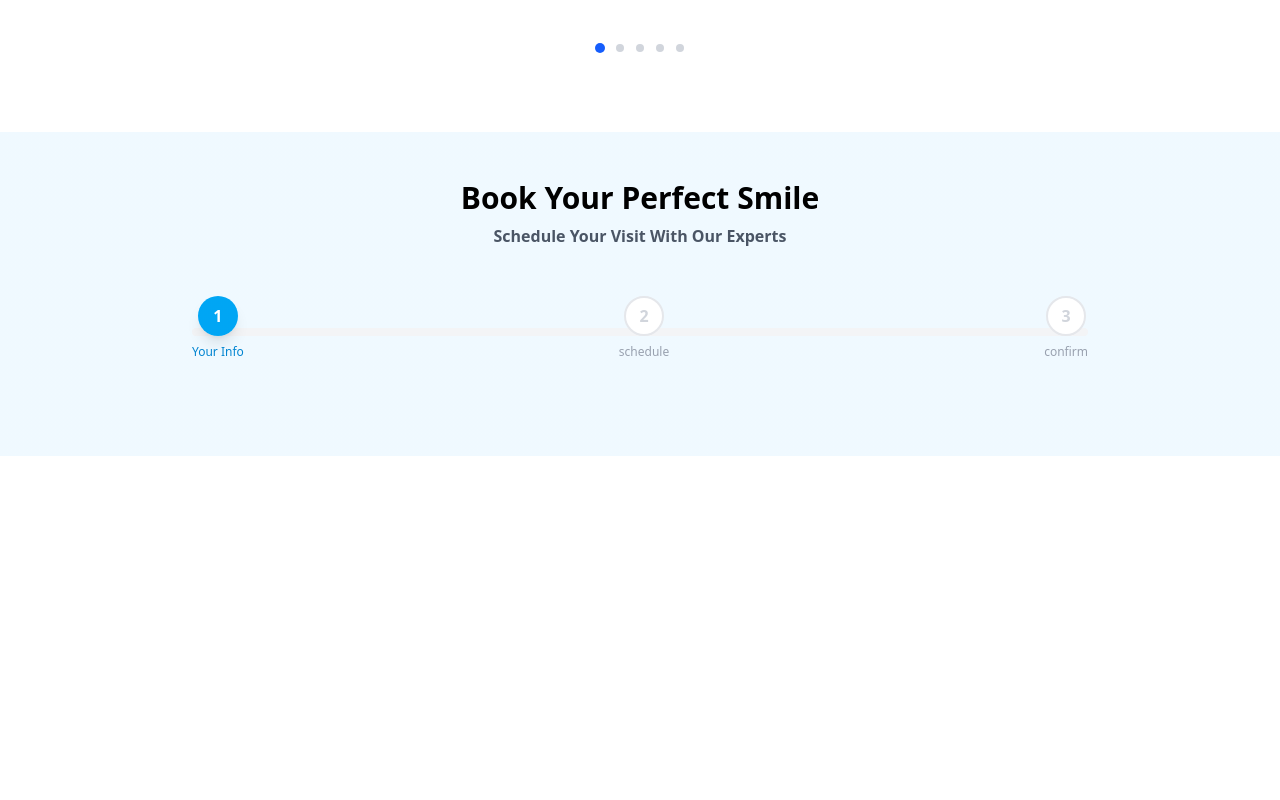
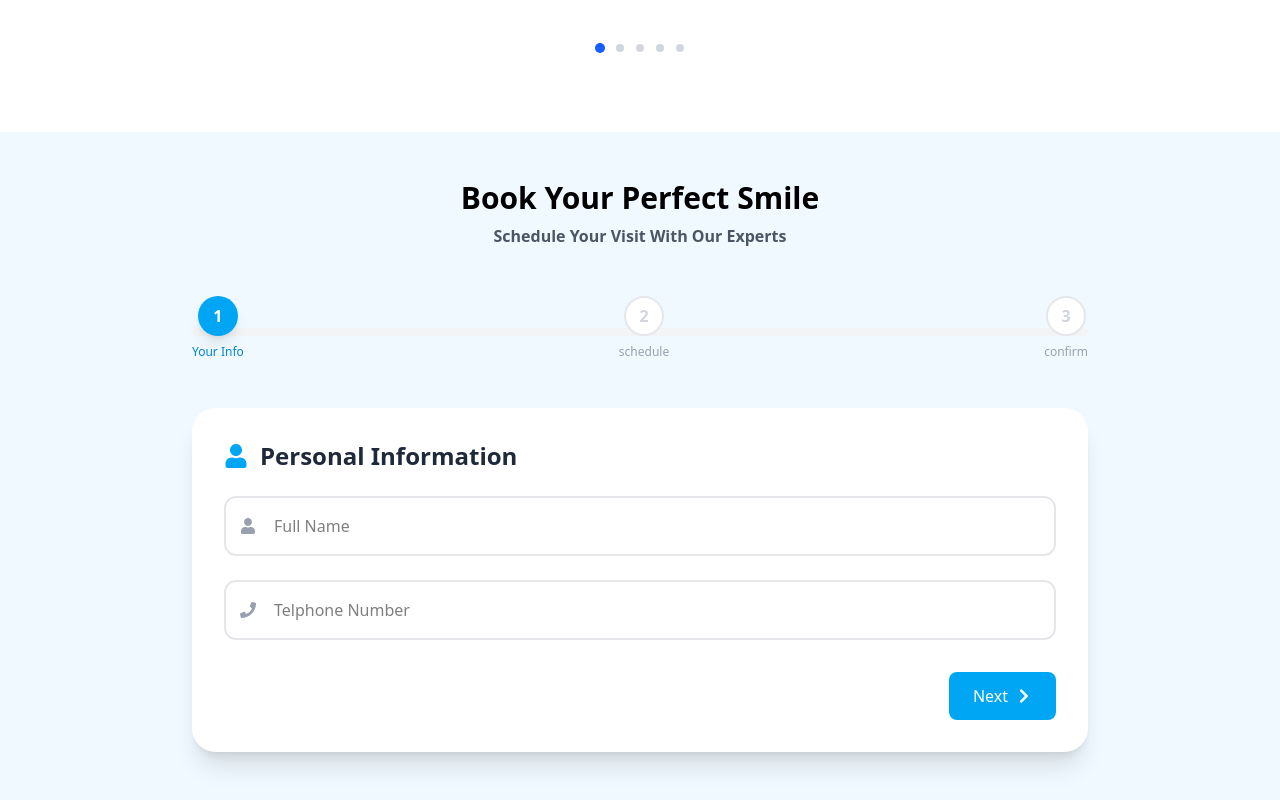
Before and after one commit to GodwinNgbede/dental, a React (Vite) app: page / in a window 1280 px wide. Shown: the part 2311-3111 px from the top of the page. Before the commit the page ends 2767 px from the top, so only its background shows below. Built offline with nearby package versions, Linux system fonts and the light colour scheme.

Commit message:
final bookappointment

```diff
--- a/src/components/BookAppointment.jsx
+++ b/src/components/BookAppointment.jsx
@@ -1,12 +1,20 @@
 import { Phone } from "lucide-react";
-import { FaUser } from "react-icons/fa";
+import {
+  FaUser,
+  FaPhone,
+  FaCalendarAlt,
+  FaClock,
+  FaChevronRight,
+  FaTooth,
+} from "react-icons/fa";
+import { GiToothbrush } from "react-icons/gi";
 import { useState } from "react";
 
 const BookAppointment = () => {
   const [activeStep, setActiveStep] = useState(1);
   const [formData, setFormData] = useState({
     name: "",
-    Phone: "",
+    phone: "",
     date: "",
     time: "",
     service: "General Checkup",
@@ -102,6 +110,153 @@ const BookAppointment = () => {
             </div>
           </div>
         </div>
+        <div className="bg-white rounded-3xl shadow-xl overflow-hidden">
+          {activeStep === 1 && (
+            <div className="p-8">
+              <h2 className="text-2xl font-bold text-gray-800 mb-6 flex items-center">
+                <FaUser className="mr-3 text-sky-500" />
+                Personal Information
+              </h2>
+              <div className="space-y-6">
+                <div className="relative">
+                  <input
+                    type="text"
+                    name="name"
+                    value={formData.name}
+                    onChange={handleInputChange}
+                    placeholder="Full Name"
+                    className="w-full p-4 pl-12 border-2 border-gray-200 rounded-xl focus:ring-2 focus:border-sky-500 focus:ring-sky-200 outline-none transition"
+                    required
+                  />
+                  <FaUser className="absolute top-1/2 left-4 transform -translate-y-1/2 text-gray-400" />
+                </div>
+                <div className="relative">
+                  <input
+                    type="tel"
+                    name="phone"
+                    value={formData.phone}
+                    onChange={handleInputChange}
+                    placeholder="Telphone Number"
+                    className="w-full p-4 pl-12 border-2 border-gray-200 rounded-xl focus:ring-2 focus:border-sky-500 focus:ring-sky-200 outline-none transition"
+                    required
+                  />
+                  <FaPhone className="absolute top-1/2 left-4 transform -translate-y-1/2 text-gray-400" />
+                </div>
+              </div>
+            </div>
+          )}
+          {activeStep === 2 && (
+            <div className="p-8">
+              <h2 className="text-2xl font-bold text-gray-800 mb-6 flex items-center">
+                <FaCalendarAlt className="mr-3 text-sky-500" />
+                Appointment Details
+              </h2>
+              <div className="grid grid-col-1 md:grid-col-2 gap-6">
+                <div className="relative">
+                  <input
+                    type="date"
+                    name="date"
+                    value={formData.date}
+                    onChange={handleInputChange}
+                    className="w-full p-4 pl-12 border-2 border-gray-200 rounded-xl focus:ring-2 focus:border-sky-500 focus:ring-sky-200 outline-none transition"
+                    required
+                    min={new Date().toISOString().split("T")[0]}
+                  />
+                  <FaCalendarAlt className="absolute top-1/2 left-4 transform -translate-y-1/2 text-gray-400" />
+                </div>
+                <div className="relative">
+                  <select
+                    name="time"
+                    value={formData.time}
+                    onChange={handleInputChange}
+                    className="w-full p-4 pl-12 border-2 border-gray-200 rounded-xl focus:ring-2 focus:border-sky-500 focus:ring-sky-200 outline-none appearance-none transition"
+                    required
+                  >
+                    <option value="">Select Time</option>
+                    {availableTime.map((time) => (
+                      <option key={time} vlaue={time}>
+                        {time}
+                      </option>
+                    ))}
+                  </select>
+                  <FaClock className="absolute top-1/2 left-4 transform -translate-y-1/2 text-gray-400" />
+                  <FaChevronRight className="absolute top-1/2 right-4 transform -translate-y-1/2 rotate-90 text-gray-400" />
+                </div>
+                <div className="relative md:col-span-2">
+                  <select
+                    name="service"
+                    value={formData.service}
+                    onChange={handleInputChange}
+                    className="w-full p-4 pl-12 border-2 border-gray-200 rounded-xl focus:ring-2 focus:border-sky-500 focus:ring-sky-200 outline-none appearance-none transition"
+                    required
+                  >
+                    {services.map((service) => (
+                      <option value={service} key={service}>
+                        {service}
+                      </option>
+                    ))}
+                  </select>
+                  <FaTooth className="absolute top-1/2 left-4 transform -translate-y-1/2 text-gray-400" />
+                  <FaChevronRight className="absolute top-1/2 right-4 transform -translate-y-1/2 rotate-90 text-gray-400" />
+                </div>
+              </div>
+            </div>
+          )}
+          {activeStep === 3 && (
+            <div className="p-8 text-center">
+              <div className="inline-flex items-center justify-center bg-sky-100 p-6 rounded-full mb-6">
+                <GiToothbrush className="text-4xl text-sky-500" />
+              </div>
+              <h2 className="text-2xl font-bold text-gray-800 mb-4">
+                Confirm Your Appointment
+              </h2>
+              <div className="bg-sky-50 rounded-xl p-6 mb-8 text-left max-w-md mx-auto">
+                <div className="flex justify-between py-2 border-b border-sky-100">
+                  <span className="text-gray-600">Name:</span>
+                  <span className="font-medium">{formData.name}</span>
+                </div>
+                <div className="flex justify-between py-2 border-b border-sky-100">
+                  <span className="text-gray-600">Phone:</span>
+                  <span className="font-medium">{formData.phone}</span>
+                </div>
+                <div className="flex justify-between py-2 border-b border-sky-100">
+                  <span className="text-gray-600">Date:</span>
+                  <span className="font-medium">{formData.date}</span>
+                </div>
+                <div className="flex justify-between py-2 border-b border-sky-100">
+                  <span className="text-gray-600">Time:</span>
+                  <span className="font-medium">{formData.time}</span>
+                </div>
+                <div className="flex justify-between py-2 border-b border-sky-100">
+                  <span className="text-gray-600">Service:</span>
+                  <span className="font-medium">{formData.service}</span>
+                </div>
+              </div>
+              <button className="w-full bg-sky-600 text-white mx-auto py-4 max-w-xs font-bold rounded-xl shadow-lg hover:shadow-xl transition-all transform hover:scale-105">
+                Confirm & Book Appointment
+              </button>
+            </div>
+          )}
+
+          <div className="px-8 pb-8 flex justify-between">
+            {activeStep > 1 && (
+              <button
+                className="px-6 py-3 text-gray-600 font-medium rounded-lg hover:bg-gray-100"
+                onClick={prevStep}
+              >
+                Back
+              </button>
+            )}
+            {activeStep < 3 && (
+              <button
+                className="ml-auto px-6 py-3 font-medium bg-sky-500 text-white rounded-lg flex justify-center items-center hover:bg-sky-600 transition"
+                onClick={nextStep}
+              >
+                Next <FaChevronRight className="ml-2" />
+              </button>
+            )}
+          </div>
+        </div>
       </div>
     </section>
   );
```
